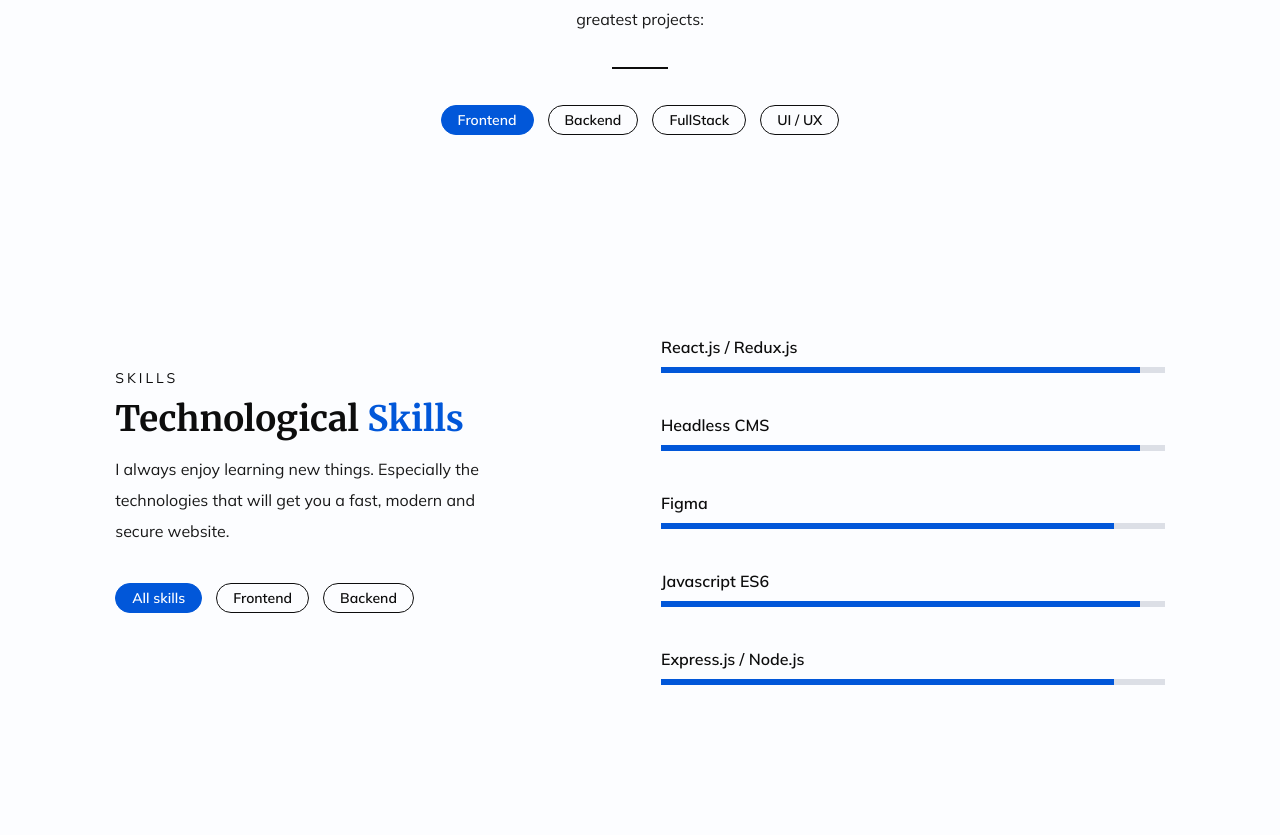
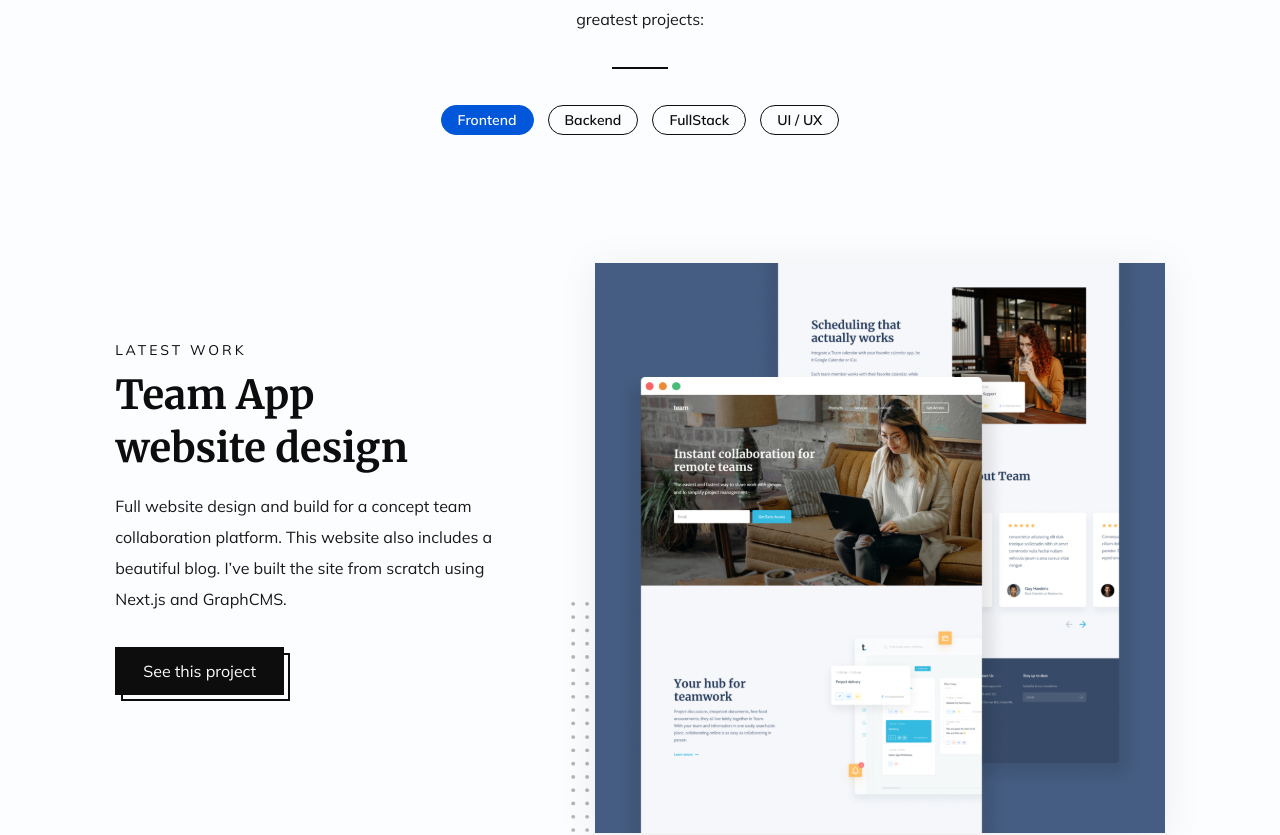
Before and after one commit to NightClover-code/portfolio-website-v2, a Next.js app: page / in a window 1280 px wide. Shown: the part 963-1798 px from the top of the page. Built offline with nearby package versions, Linux system fonts and the light colour scheme.

Commit message:
feat: finally building active portfolio items

```diff
--- a/components/Projects/index.tsx
+++ b/components/Projects/index.tsx
@@ -1,10 +1,14 @@
+import { useContext } from 'react';
 import { v4 } from 'uuid';
+import { TagsContext } from '../../context';
 import { portfolio } from '../../utils';
 import Content from '../Content';
 import Tags from '../Tags';
 import PortolioItem from './Item';
 
 const Projects = () => {
+  const category = 'Portfolio';
+
   const config = {
     description: `
       I spend most of time building awesome products, either for myself or
@@ -16,6 +20,10 @@ const Projects = () => {
 
   const tags = ['Frontend', 'Backend', 'FullStack', 'UI / UX'];
 
+  const { activeTags } = useContext(TagsContext);
+
+  const [activeTag] = activeTags.filter(_tag => _tag.category === category);
+
   return (
     <section className="projects__section global-mt mb-10">
       <div className="center__content">
@@ -24,16 +32,20 @@ const Projects = () => {
         </Content>
 
         <Tags
-          category="Portfolio"
+          category={category}
           className="xxs:grid xxs:grid-cols-2 xxs:gap-y-[14px]"
           tags={tags}
         />
       </div>
 
       <div className="grid grid-cols-1 gap-y-12 mid:mt-8 xs:mt-16 xs:gap-y-14">
-        {/* {portfolio.map((_item, i) => {
-          return <PortolioItem order={i} {..._item} key={v4()} />;
-        })} */}
+        {portfolio.map(_item => {
+          return _item.category === activeTag.tag
+            ? _item.items.map((_item_, i) => (
+                <PortolioItem order={i} {..._item_} key={v4()} />
+              ))
+            : '';
+        })}
       </div>
     </section>
   );
--- a/components/Tags/index.tsx
+++ b/components/Tags/index.tsx
@@ -1,4 +1,4 @@
-import { useContext, useState } from 'react';
+import { useContext } from 'react';
 import { v4 } from 'uuid';
 import { TagsContext } from '../../context';
 import Tag from './Tag';
--- a/utils/data.ts
+++ b/utils/data.ts
@@ -6,7 +6,7 @@ import {
 import { frontendItems } from './portfolio-data';
 
 //temp data before cms
-export const portfolio = [{ category: 'frontend', items: frontendItems }];
+export const portfolio = [{ category: 'Frontend', items: frontendItems }];
 
 export const skills = [
   { title: 'React.js / Redux.js', mastery: '95%' },
```
